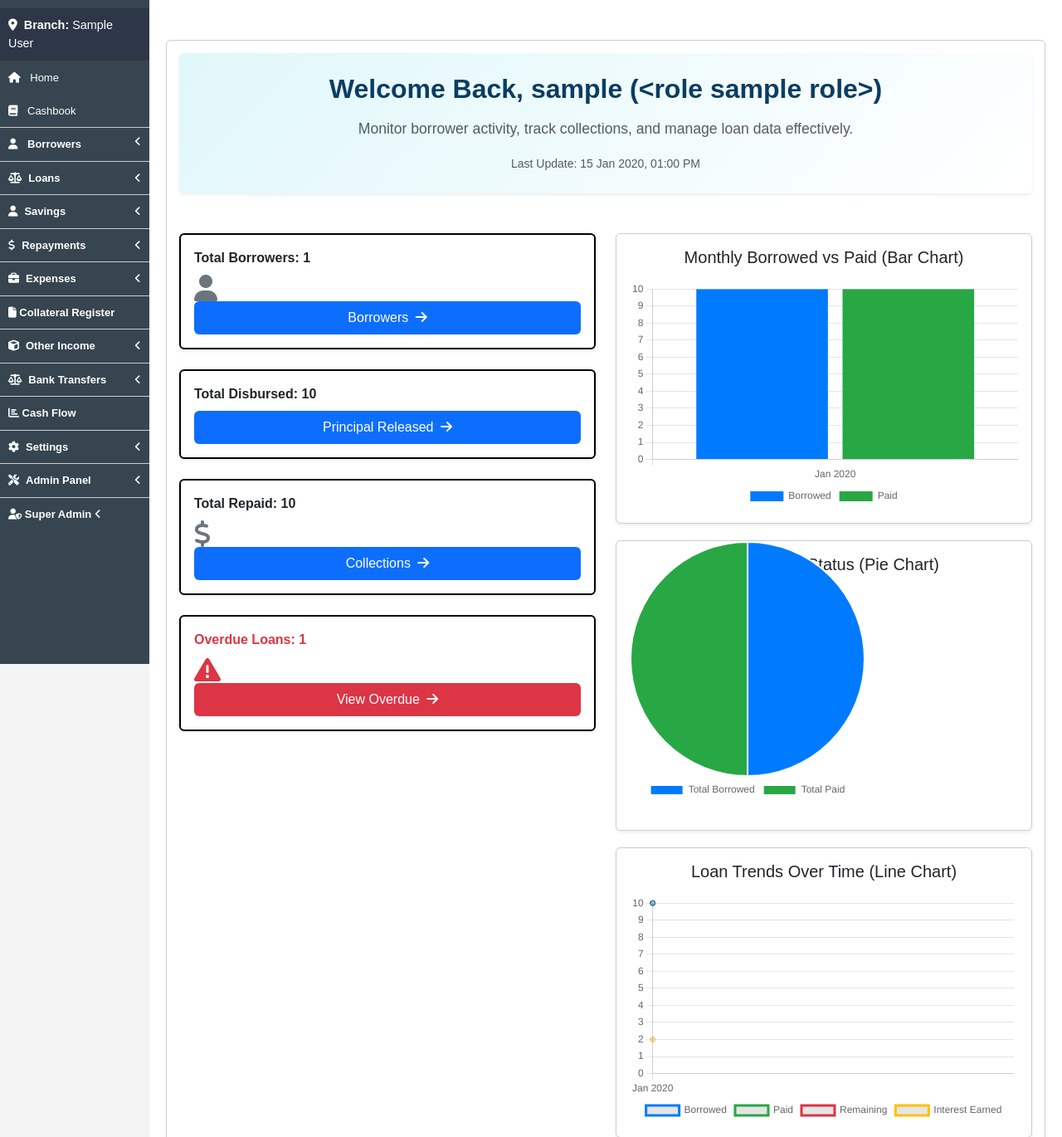
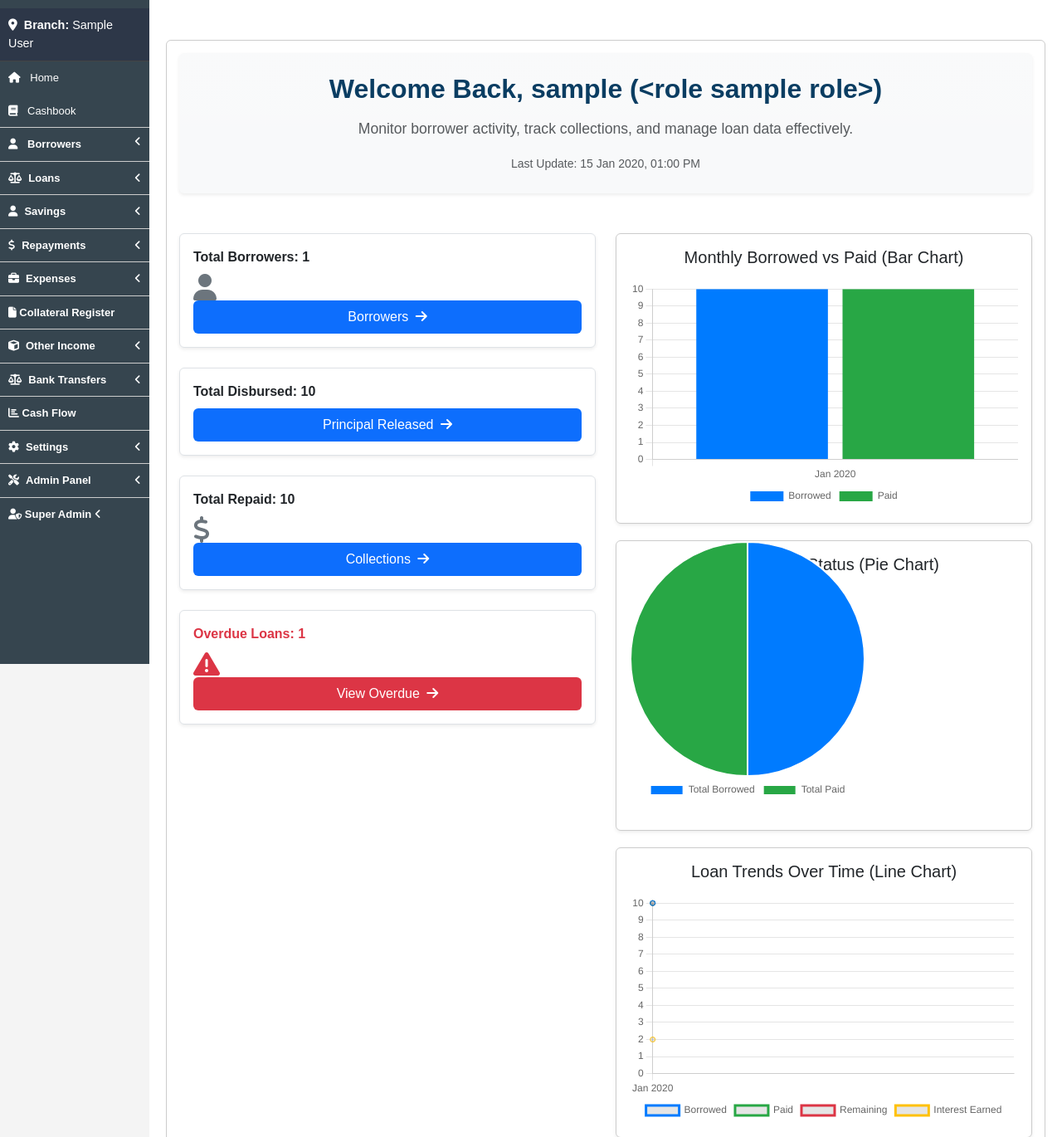
Before and after one commit to elly-techlend/techlend, a Flask app: page / in a window 1280 px wide. Shown: the part 50-1420 px from the top of the page at 83% size. Run offline with Flask 3, Linux system fonts and the light colour scheme; a user stored in the database is signed in; tables that the repository leaves empty hold one stand-in row (values such as "Sample post"); grey boxes marked "Sample" are stand-in pictures.

Commit message:
make the homepage to respect the theme changes

```diff
--- a/static/style.css
+++ b/static/style.css
@@ -27,7 +27,14 @@ body.dark-mode a {
 body.dark-mode a:hover {
     color: #d0aaff;
 }
+.dark-mode-gradient {
+  background: linear-gradient(135deg, #e0f7fa, #ffffff);
+}
 
+body.dark-mode .dark-mode-gradient {
+  background: linear-gradient(135deg, #1e1e2f, #2c2c3c);
+  color: #f1f1f1;
+}
 .card-body.loan-overview {
     background-color: #f8f9fa; /* light bg for light mode */
     color: #212529; /* dark text for light mode */
@@ -296,3 +303,33 @@ body.dark-mode .action-btn:hover {
         font-size: 16px;
     }
 }
+/* === Dark Mode Fixes for Dashboard Cards & Welcome Banner === */
+body.dark-mode .bg-white,
+body.dark-mode .bg-light,
+body.dark-mode .bg-body,
+body.dark-mode .fade-in-up,
+body.dark-mode .shadow-sm,
+body.dark-mode .rounded,
+body.dark-mode .p-3,
+body.dark-mode .p-4 {
+    background-color: #1e1e2f !important;
+    color: #e0e0e0 !important;
+    border-color: #444 !important;
+}
+
+/* Welcome banner gradient fix */
+body.dark-mode .dark-mode-gradient {
+    background: linear-gradient(135deg, #1e1e2f, #2c2c3c) !important;
+    color: #f1f1f1 !important;
+}
+
+/* Fix .text-muted contrast */
+body.dark-mode .text-muted {
+    color: #bbbbbb !important;
+}
+
+/* Optional: Improve border visuals */
+body.dark-mode .border,
+body.dark-mode .card {
+    border-color: #444 !important;
+}
--- a/templates/borrowers/add_borrower.html
+++ b/templates/borrowers/add_borrower.html
@@ -5,7 +5,7 @@
   <i class="bi bi-person-plus-fill me-2"></i> Add New Borrower
 </h2>
 
-<form action="{{ url_for('borrowers.add_borrower') }}" method="POST" enctype="multipart/form-data" class="p-4 bg-white shadow rounded border border-light">
+<form action="{{ url_for('borrowers.add_borrower') }}" method="POST" enctype="multipart/form-data" class="p-4 shadow rounded border">
   {{ form.hidden_tag() }}
 
   <!-- Personal Information -->
--- a/templates/home.html
+++ b/templates/home.html
@@ -20,7 +20,7 @@
 
     <!-- Welcome Banner -->
     <div class="text-center mb-5 fade-in-up">
-        <div class="shadow-sm p-4 rounded" style="background: linear-gradient(135deg, #e0f7fa, #ffffff);">
+        <div class="shadow-sm p-4 rounded bg-light bg-gradient dark-mode-gradient">
             <h2 class="fw-bold mb-3" style="font-size: 2rem; color: #0a3d62;">
                 Welcome Back, {{ current_user.username }} ({{ current_user.roles|join(', ')|capitalize }})
             </h2>
@@ -38,7 +38,7 @@
         <div class="d-grid gap-4">
 
             <!-- Total Borrowers -->
-            <div class="d-flex flex-column p-3 shadow-sm rounded bg-white text-dark fade-in-up" style="border: 2px solid black;">
+            <div class="d-flex flex-column p-3 shadow-sm rounded bg-body text-body fade-in-up border">
                 <div class="fw-bold">Total Borrowers: <span>{{ total_borrowers }}</span></div>
                 <i class="fa fa-user fa-2x text-secondary mt-2"></i>
                 <a href="#" class="mt-auto bg-primary text-white text-center py-2 d-block rounded text-decoration-none">
@@ -47,7 +47,7 @@
             </div>
 
             <!-- Total Disbursed -->
-            <div class="d-flex flex-column p-3 shadow-sm rounded bg-white text-dark fade-in-up" style="border: 2px solid black;">
+            <div class="d-flex flex-column p-3 shadow-sm rounded bg-body text-body fade-in-up border">
                 <div class="fw-bold">Total Disbursed: <span class="count" data-target="{{ total_disbursed }}">0</span></div>
                 <i class="fa fa-files-o fa-2x text-secondary mt-2"></i>
                 <a href="#" class="mt-auto bg-primary text-white text-center py-2 d-block rounded text-decoration-none">
@@ -56,7 +56,7 @@
             </div>
 
             <!-- Total Repaid -->
-            <div class="d-flex flex-column p-3 shadow-sm rounded bg-white text-dark fade-in-up" style="border: 2px solid black;">
+            <div class="d-flex flex-column p-3 shadow-sm rounded bg-body text-body fade-in-up border">
                 <div class="fw-bold">Total Repaid: <span class="count" data-target="{{ total_repaid }}">0</span></div>
                 <i class="fa fa-dollar fa-2x text-secondary mt-2"></i>
                 <a href="#" class="mt-auto bg-primary text-white text-center py-2 d-block rounded text-decoration-none">
@@ -65,7 +65,7 @@
             </div>
 
             <!-- Overdue Loans -->
-            <div class="d-flex flex-column p-3 shadow-sm rounded bg-white text-dark fade-in-up" style="border: 2px solid black;">
+            <div class="d-flex flex-column p-3 shadow-sm rounded bg-body text-body fade-in-up border">
                 <div class="fw-bold text-danger">Overdue Loans: <span>{{ overdue_loans|length }}</span></div>
                 <i class="fa fa-exclamation-triangle fa-2x text-danger mt-2"></i>
                 <a href="#" class="mt-auto bg-danger text-white text-center py-2 d-block rounded text-decoration-none">
```
Also changed, not shown: templates/loans/view_by_borrower.html (+10 -1 lines).
